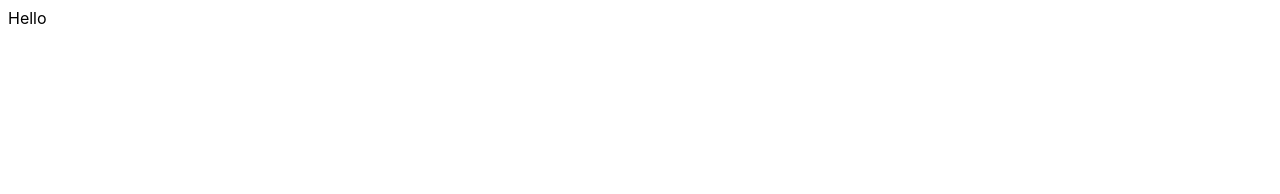
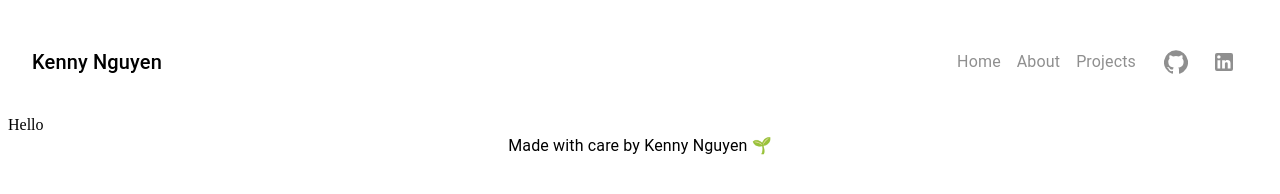
Before and after one commit to ken-ux/ken-ux, a Gatsby site: page / in a window 1280 px wide. Built offline with nearby package versions, Linux system fonts and the light colour scheme; Gatsby itself is replaced by a stand-in of ours.

Commit message:
Redo navbar with material UI

```diff
--- a/src/components/Layout.js
+++ b/src/components/Layout.js
@@ -1,17 +1,68 @@
 import React from "react";
+import { makeStyles } from '@material-ui/core/styles';
+import AppBar from '@material-ui/core/AppBar';
+import Toolbar from '@material-ui/core/Toolbar';
+import Typography from '@material-ui/core/Typography';
+import Link from '@material-ui/core/Link';
+import IconButton from '@material-ui/core/IconButton';
+import GitHubIcon from '@material-ui/icons/GitHub';
+import LinkedInIcon from '@material-ui/icons/LinkedIn';
+
+const useStyles = makeStyles((theme) => ({
+  appBarStyle: {
+    background: 'none',
+    borderRadius: 3,
+    border: 0,
+    padding: "30px 0px",
+    color: '#8F8F8F',
+  },
+  title: {
+    flexGrow: 1,
+    color: 'black',
+  },
+  links: {
+    '& > *': {
+      marginRight: theme.spacing(2),
+    },
+  },
+  pageStyle: {
+    backgroundColor: "white"
+  },
+}));
 
 export default function Layout({ children }) {
-  const pageStyles = {
-    backgroundColor: "white", //#f8e3d5
-    fontFamily: "-apple-system, Roboto, sans-serif, serif"
-  }
+  const classes = useStyles();
+
   return (
     <div>
-        {/* <Navbar /> */}
-          <div className="px-5" style={pageStyles}>
-            {children}
-          </div>
-        {/* <Footer /> */}
+      <AppBar elevation={0} position="static" className={classes.appBarStyle}>
+        <Toolbar variant="dense">
+          <Typography variant="h6" className={classes.title}>
+            Kenny Nguyen
+          </Typography>
+          <Typography className={classes.links}>
+            <Link href="/" color="inherit">
+              Home
+            </Link>
+            <Link href="/about" color="inherit">
+              About
+            </Link>
+            <Link href="#projects" color="inherit">
+              Projects
+            </Link>
+          </Typography>
+          <IconButton aria-label="github" color="inherit">
+            <GitHubIcon/>
+          </IconButton>
+          <IconButton aria-label="linkedin" color="inherit">
+            <LinkedInIcon/>
+          </IconButton>
+        </Toolbar>
+      </AppBar>
+      <div className={classes.pageStyle}>
+        {children}
+      </div>
+      <Typography variant="body1" style={{ textAlign:"center" }}>Made with care by Kenny Nguyen 🌱</Typography>
     </div>
   )
 }
```
